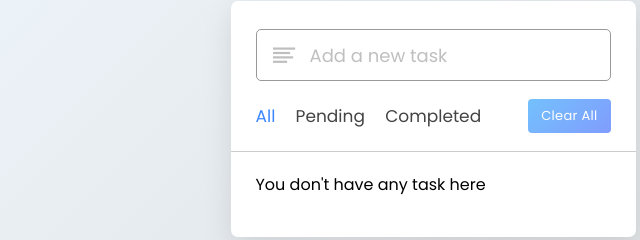
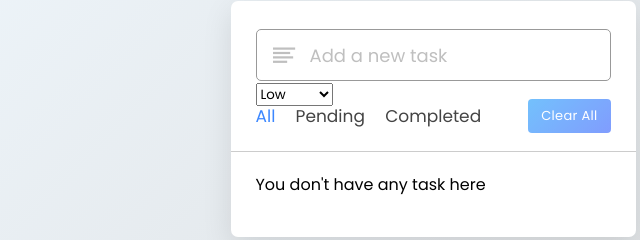
Before and after one commit to JiwansOza/Coding-Samurai-Internship-Task2, a plain HTML site: page index.html in a window 1280 px wide. Shown: the part 159-399 px from the top of the page, 207-847 px from the left. Drawn offline with nearby package versions, Linux system fonts and the light colour scheme.

Commit message:
Update index.html

```diff
--- a/index.html
+++ b/index.html
@@ -1,5 +1,4 @@
 <!DOCTYPE html>
-
 <html lang="en" dir="ltr">
 <head>
   <meta charset="utf-8">
@@ -14,6 +13,15 @@
     <div class="task-input">
       <img src="bars-icon.svg" alt="icon">
       <input type="text" placeholder="Add a new task">
+      <select>
+        <option value="low">Low</option>
+        <option value="medium">Medium</option>
+        <option value="high">High</option>
+      </select>
+
+    </div>
+    <div class="priority-select">
+
   </div>
     <div class="controls">
       <div class="filters">
@@ -27,6 +35,5 @@
   </div>
 
   <script src="script.js"></script>
-
 </body>
 </html>
```
Lines whose indentation alone changed are shown as unchanged.
